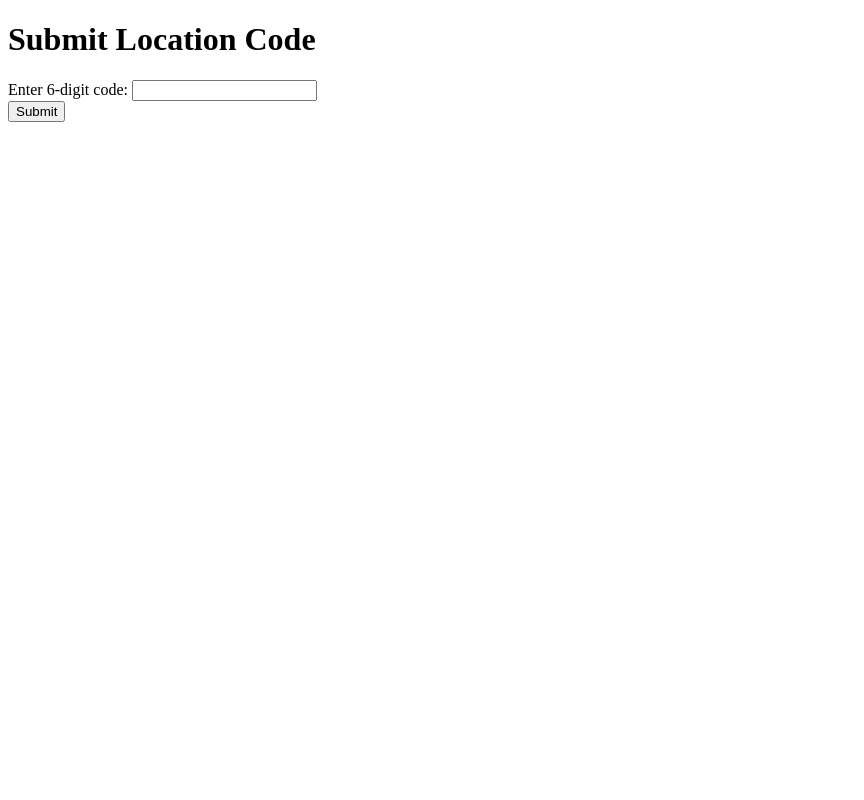
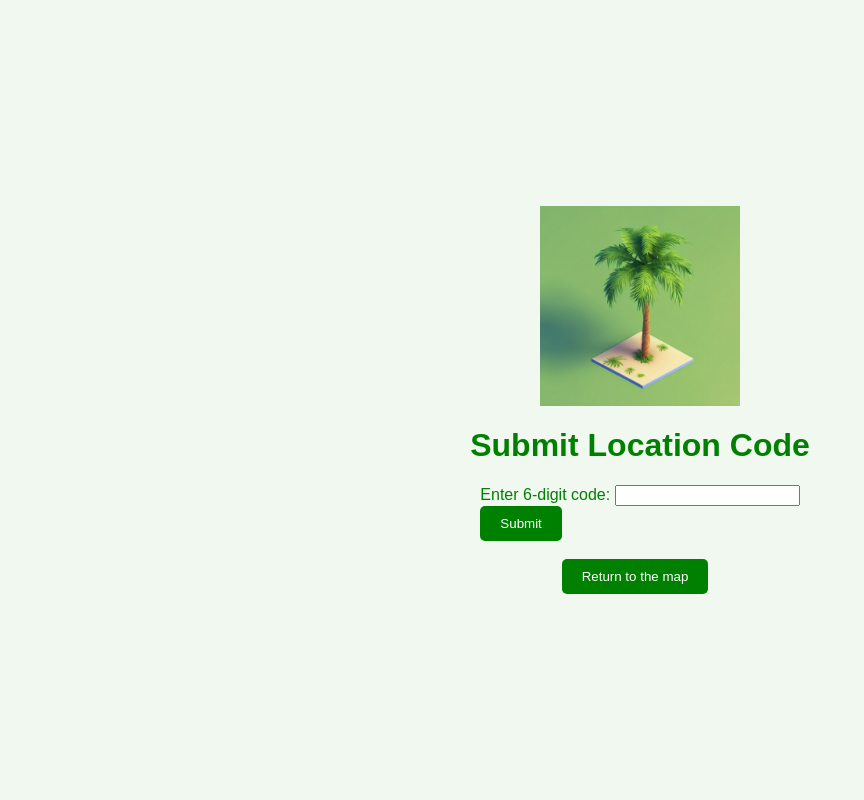
Before and after one commit to AmiraliFamili/Group-Software-Project, a Django app: page /map/code in a window 1280 px wide. Shown: the whole page, without its empty margins (0-864 px from the left). Run offline with Django 5.2, Linux system fonts and the light colour scheme.

Commit message:
Submit code styling

```diff
--- a/project/game/static/submit-location-code.css
+++ b/project/game/static/submit-location-code.css
@@ -0,0 +1,46 @@
+body {
+    font-family: Arial, sans-serif;
+    background-color: #f0f8f0;
+    color: #008000;
+    display: flex;
+    flex-direction: column;
+    justify-content: center;
+    align-items: center;
+    height: 100vh;
+    margin: 0;
+}
+
+button {
+    padding: 10px 20px;
+    border: none;
+    border-radius: 5px;
+    background-color: #008000;
+    color: #ffffff;
+    cursor: pointer;
+    margin-right: 10px;
+}
+
+button:hover {
+    background-color: #006400;
+}
+
+input[type="submit"] {
+    padding: 10px 20px;
+    border: none;
+    border-radius: 5px;
+    background-color: #008000;
+    color: #ffffff;
+    cursor: pointer;
+    margin-right: 10px;
+}
+
+input[type="submit"]:hover {
+    background-color: #006400;
+}
+
+.app-logo {
+    height: 25vh;
+    width: auto;
+    vertical-align: middle;
+
+}
--- a/project/templates/map/mappage.html
+++ b/project/templates/map/mappage.html
@@ -16,8 +16,9 @@
     </div>
 
     <a href="{% url 'code_entry' %}">
-        <button type="button">Check Location</button>
+        <button type="button">Enter Code</button>
     </a>
+
     <br>
 
 </body>
--- a/project/templates/map/submit-location-code.html
+++ b/project/templates/map/submit-location-code.html
@@ -13,6 +13,8 @@
     <link rel="stylesheet" type="text/css" href="{% static 'submit-location-code.css' %}">
 </head>
 <body>
+
+    <img src="{% static 'palmtree.png' %}" alt="App Logo" class="app-logo">
 
     <h1>Submit Location Code</h1>
 
@@ -47,5 +49,11 @@
         <a>New item unlocked! Find it in your inventory!</a>
     </div>
 
+    <br>
+
+    <a href="{% url 'map_index' %}">
+        <button type="button">Return to the map</button>
+    </a>
+
 </body>
 </html>
```
